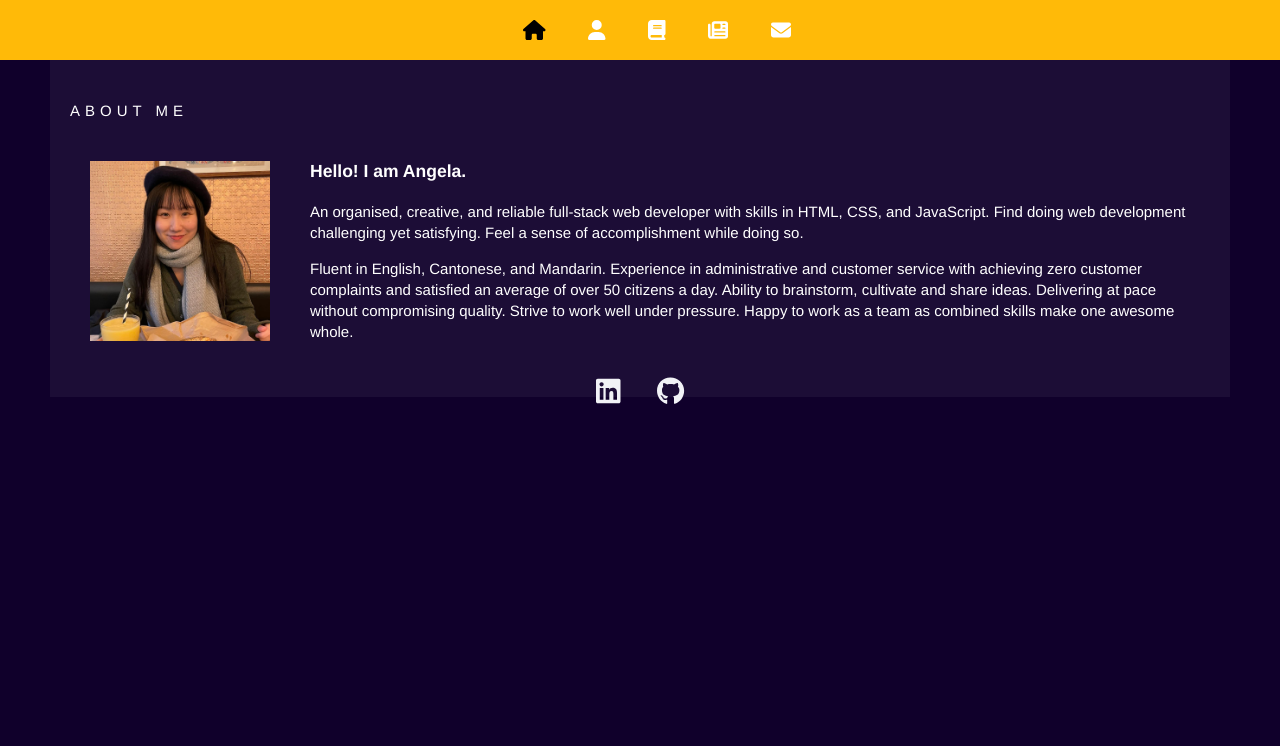
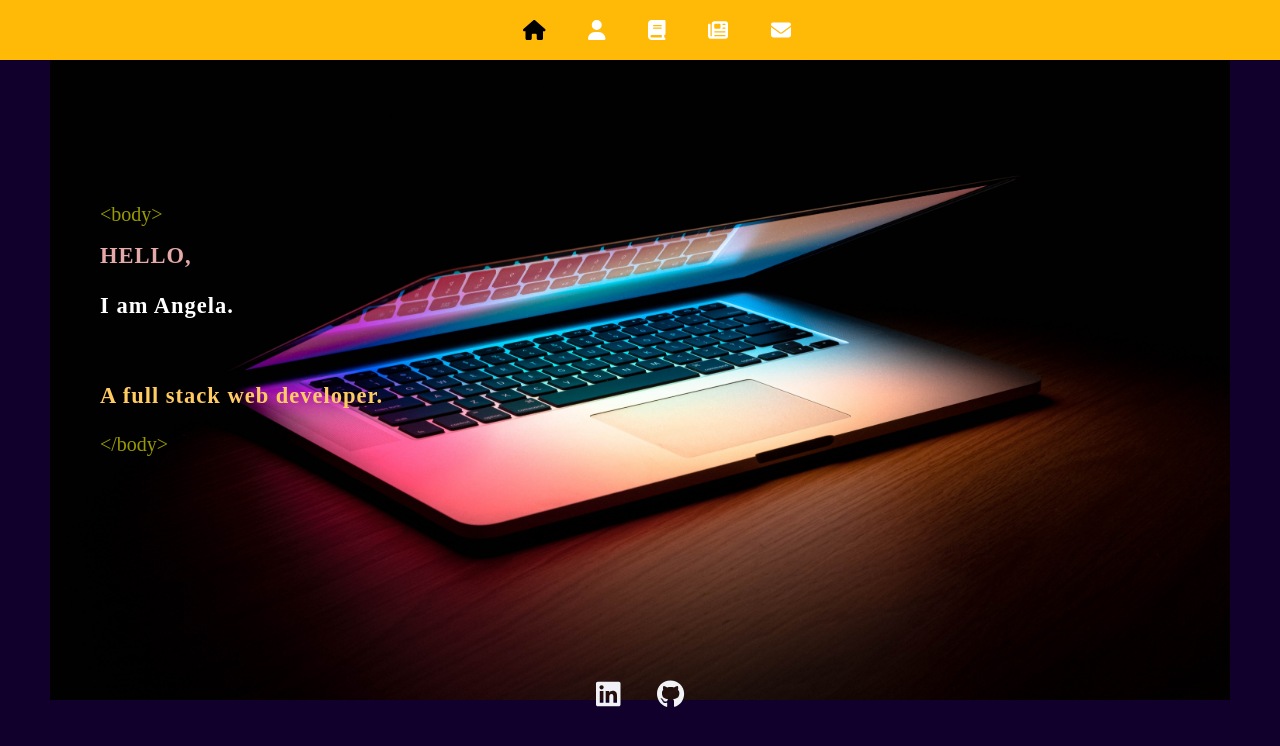
Before and after one commit to angelawong3/react-portfolio, a React (Create React App) app: page / in a window 1280 px wide. Shown: the top 746 px of the page. Built offline with nearby package versions, Linux system fonts and the light colour scheme.

Commit message:
homepage component and css done

```diff
--- a/src/App.css
+++ b/src/App.css
@@ -9,12 +9,22 @@
 }
 
 #section {
-  padding-top: 100px;
+  padding-top: 200px;
   padding-bottom: 20px;
   padding-left: 20px;
   padding-right: 20px;
   margin: 0 50px;
+  min-height: 480px;
   background-color: rgba(255, 255, 255, 0.05);
+}
+
+.container {
+  display: flex;
+  flex-direction: row;
+}
+
+.flex-item {
+  margin: 20px;
 }
 /* end of css for all section */
 
@@ -69,17 +79,83 @@ a:hover {
 }
 /* end of navbar css */
 
-/* start of about section css */
-
-.container {
-  display: flex;
-  flex-direction: row;
+/* start of homepage css */
+#home-page {
+  padding-top: 200px;
+  padding-bottom: 20px;
+  padding-left: 50px;
+  padding-right: 20px;
+  margin: 0 50px;
+  height: 480px;
+  min-height: 380;
+  background-image: url("./assets/img/bg.png");
+  -webkit-background-size: cover;
+  -moz-background-size: cover;
+  -o-background-size: cover;
+  background-size: cover;
 }
 
-.flex-item {
-  margin: 20px;
+.tag {
+  color: #ffff00;
+  opacity: 0.6;
+  position: absolute;
+  font-size: 20px;
+  font-family: "Snell Roundhand";
 }
 
+h1,
+h2 {
+  font-family: "Chalkduster";
+  letter-spacing: 1px;
+}
+.title-word {
+  animation: color-animation 4s linear infinite;
+}
+
+.title-word-1 {
+  --color-1: #ffffff;
+  --color-2: #e4a9a8;
+  --color-3: #ffcb63;
+}
+
+.title-word-2 {
+  --color-1: #ffcb63;
+  --color-2: #ffffff;
+  --color-3: #e4a9a8;
+}
+
+.title-word-3 {
+  --color-1: #e4a9a8;
+  --color-2: #ffcb63;
+  --color-3: #ffffff;
+}
+
+@keyframes color-animation {
+  0% {
+    color: var(--color-1);
+  }
+  32% {
+    color: var(--color-1);
+  }
+  33% {
+    color: var(--color-2);
+  }
+  65% {
+    color: var(--color-2);
+  }
+  66% {
+    color: var(--color-3);
+  }
+  99% {
+    color: var(--color-3);
+  }
+  100% {
+    color: var(--color-1);
+  }
+}
+/* end of homepage css */
+
+/* start of about section css */
 #my-pic {
   margin-top: 20px;
   width: 180px;
@@ -148,3 +224,10 @@ span {
   color: #ffd700;
 }
 /* end of footer css */
+
+/* resposive */
+@media (max-width: 800px) {
+  .container {
+    flex-direction: column;
+  }
+}
--- a/src/App.js
+++ b/src/App.js
@@ -5,6 +5,7 @@ import "./App.css";
 // import "bootstrap/dist/css/bootstrap.min.css";
 
 import Header from "./components/Header";
+import Home from "./components/Home";
 import About from "./components/About";
 import Project from "./components/Project";
 import Resume from "./components/Resume";
@@ -18,7 +19,7 @@ class App extends Component {
         <Header />
         <Wrapper>
           <Routes>
-            <Route path="/" element={<About />} />
+            <Route path="/" element={<Home />} />
             <Route path="/About" element={<About />} />
             <Route path="/Project" element={<Project />} />
             <Route path="/Resume" element={<Resume />} />
--- a/src/components/About/index.js
+++ b/src/components/About/index.js
@@ -12,11 +12,11 @@ export default class About extends Component {
               <img id="my-pic" src={mypic} alt="my profile picture" />
             </div>
             <div className="flex-item">
-              <h3>Hello! I am Angela.</h3>
+              <h3>Hello!</h3>
               <p>
-                An organised, creative, and reliable full-stack web developer
-                with skills in HTML, CSS, and JavaScript. Find doing web
-                development challenging yet satisfying. Feel a sense of
+                I am an organised, creative, and reliable full-stack web
+                developer with skills in HTML, CSS, and JavaScript. I find doing
+                web development challenging yet satisfying. Feel a sense of
                 accomplishment while doing so.
               </p>
               <p>
--- /dev/null
+++ b/src/components/Home/index.js
@@ -0,0 +1,26 @@
+import React, { Component } from "react";
+
+export default class Home extends Component {
+  render() {
+    return (
+      <section id="home-page">
+        <div>
+          <span className="tag">&lt;body&gt;</span>
+          <br />
+        </div>
+        <div className="title-word">
+          <h1 className="title-word title-word-1">HELLO, </h1>
+          <h1 className="title-word title-word-2">I am Angela.</h1>
+          <br />
+          <h2 className="title-word title-word-3">
+            A full stack web developer.
+          </h2>
+        </div>
+
+        <div>
+          <span className="tag">&lt;/body&gt;</span>
+        </div>
+      </section>
+    );
+  }
+}
```
